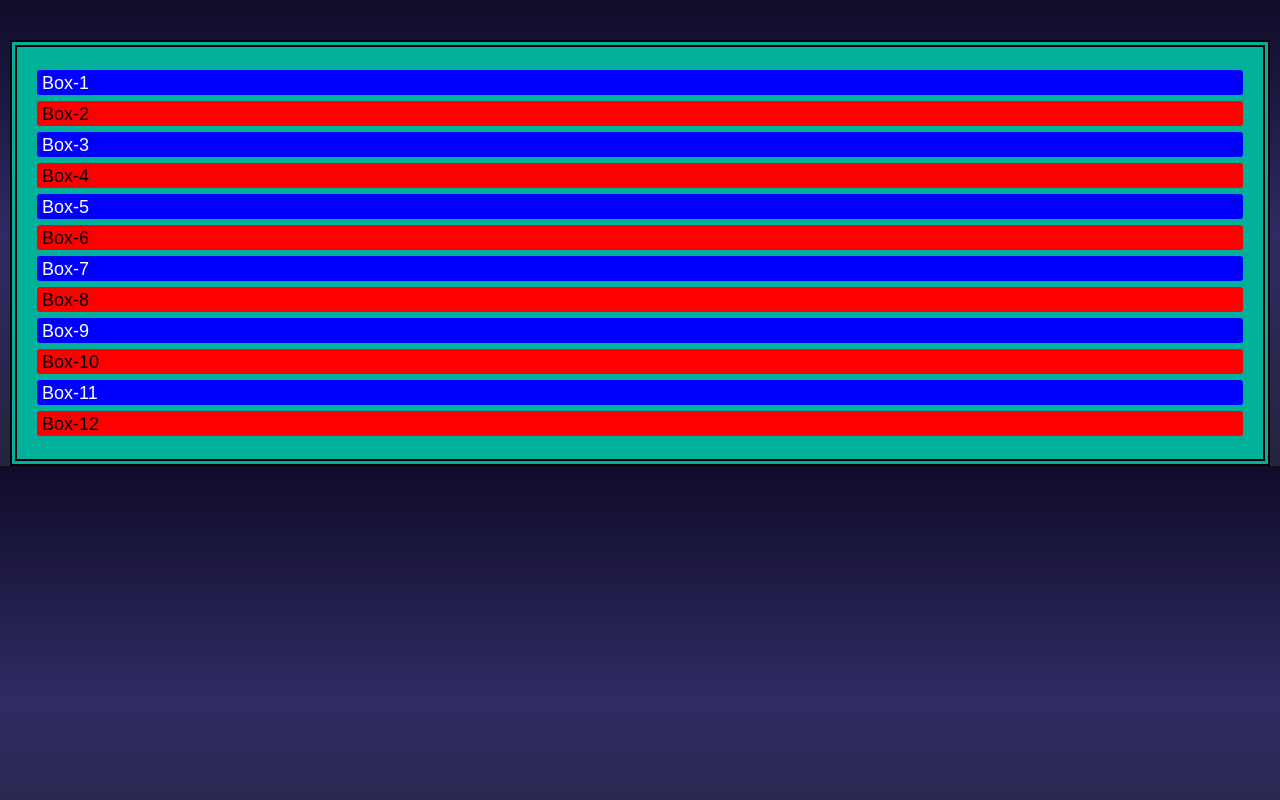
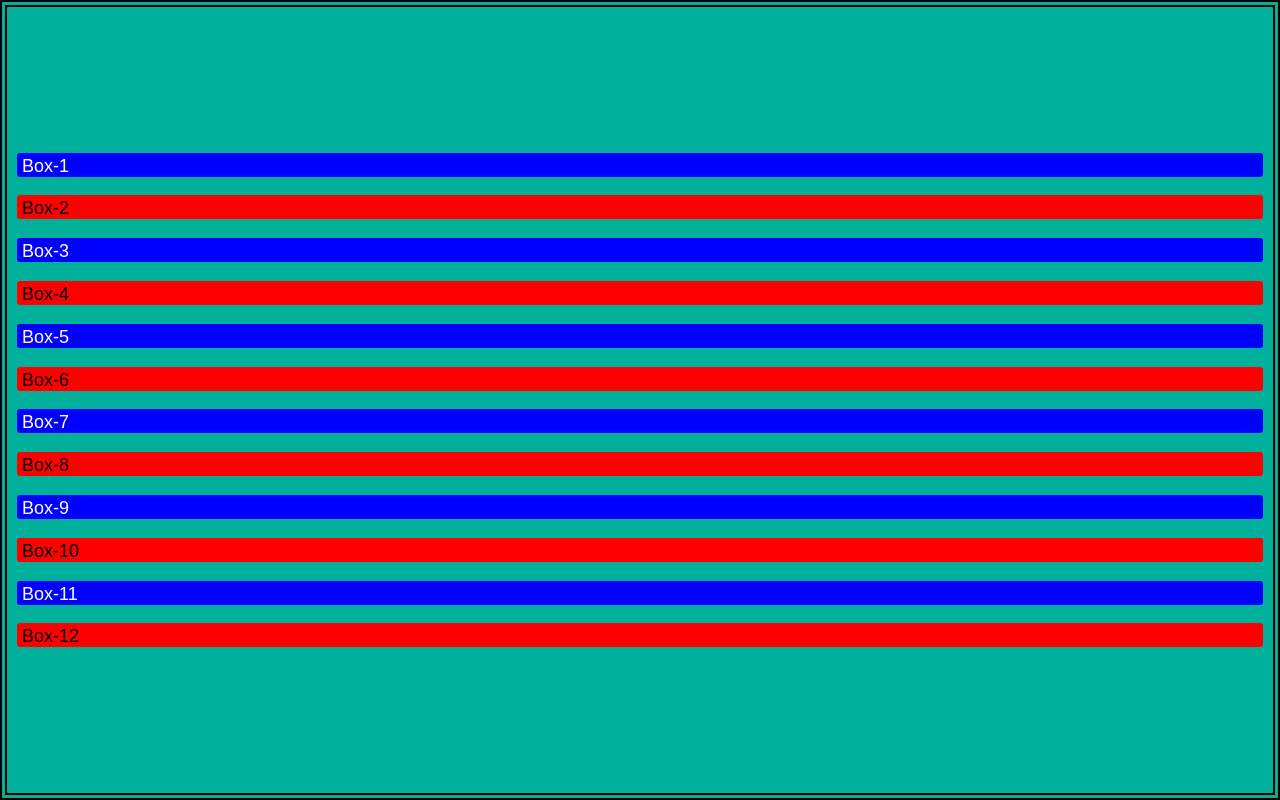
Before and after one commit to 1hojiakbar/table, a plain HTML site: page index.html in a window 1280 px wide. Drawn offline with Linux system fonts and the light colour scheme.

Commit message:
table in HTML & CSS project is finished

```diff
--- a/index.html
+++ b/index.html
@@ -4,7 +4,7 @@
     <meta charset="UTF-8" />
     <meta http-equiv="X-UA-Compatible" content="IE=edge" />
     <meta name="viewport" content="width=device-width, initial-scale=1.0" />
-    <title>Document</title>
+    <title>Table</title>
     <link rel="stylesheet" href="./style.css" />
   </head>
   <body>
--- a/style.css
+++ b/style.css
@@ -1,31 +1,31 @@
 /* Style */
 
-*{
+* {
   margin: 0;
   padding: 0;
   box-sizing: border-box;
 }
 
-body{
+body {
   background-image: linear-gradient(#0f0c29, #302b63, #24243e);
 }
 
-main{
+main {
   display: flex;
-    padding: 20px;
-    text-align: left;
-    margin-top: 40px;
-    margin-left: 10px;
-    margin-right: 10px;
+  padding: 10px;
+  height: 100vh;
+  row-gap: 0.8rem;
+  align-items: center;
   flex-direction: column;
   justify-content: center;
   border: 7px double black;
   background-color: #00b09b;
 }
 
-.box{
+.box {
+  width: 100%;
   border: none;
-    height: 25px;
+  height: 1.5rem;
   color: white;
   margin-top: 3px;
   font-size: 18px;
@@ -43,7 +43,7 @@ main{
 .box-6,
 .box-8,
 .box-10,
-.box-12{
+.box-12 {
   color: black;
   text-align: left;
   background-color: red;
```
Lines whose indentation alone changed are shown as unchanged.
